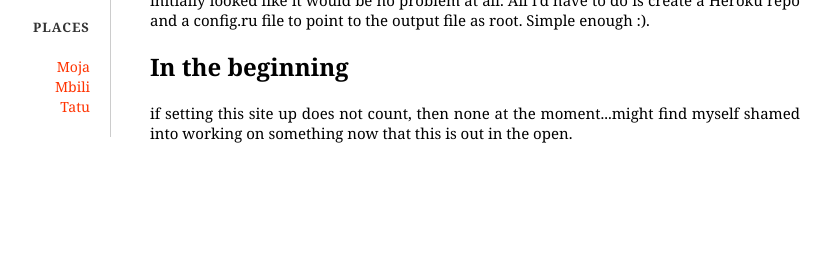
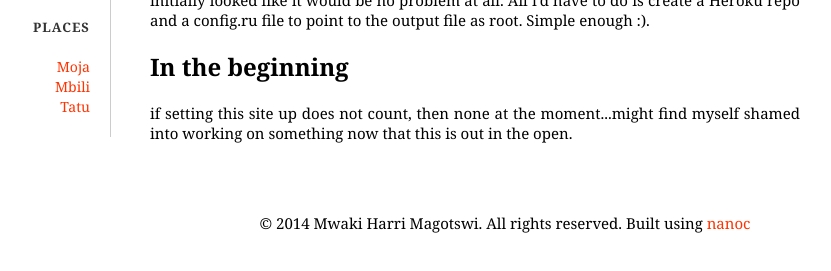
Before and after one commit to omundu/mwaki, a plain HTML site: page output/projects/index.html in a window 1280 px wide. Shown: the part 183-454 px from the top of the page, without its empty margins (130-961 px from the left). Drawn offline with Linux system fonts and the light colour scheme.

Commit message:
adding a copyright notice

```diff
--- a/content/stylesheet.css
+++ b/content/stylesheet.css
@@ -113,3 +113,13 @@ a:hover {
 
   line-height: 20px;
 }
+
+#footer {
+  padding: 30px;
+
+  width: 100%;
+}
+
+#footer p {
+  text-align: center;
+}
--- a/output/projects/index.html
+++ b/output/projects/index.html
@@ -10,15 +10,20 @@
   </head>
   <body>
     <div id="main">
+
       <h1>Projects that I'm Working on</h1>
 
 <h2>Nanoc on Heroku</h2>
 
-<p>So I've decided to take this a step further and host my little Nanoc site on Heroku. It initially looked like it would be no problem at all. All i'd have to do is create a Heroku repo and a config.ru file to point to the output file as root. Simple enough :).
+<p>So I've decided to take this a step further and host my little Nanoc site on Heroku. It initially looked like it would be no problem at all. All i'd have to do is create a Heroku repo and a config.ru file to point to the output file as root. Simple enough :).</p>
 
 <h2>In the beginning</h2>
 
 <p>if setting this site up does not count, then none at the moment...might find myself shamed into working on something now that this is out in the open.</P>
+
+      <div id="footer">
+        <p>&copy 2014 Mwaki Harri Magotswi. All rights reserved. Built using <a href="http://nanoc.ws">nanoc</a> </p>
+      </div>
     </div>
     <div id="sidebar">
       <h2>Basics</h2>
--- a/output/style.css
+++ b/output/style.css
@@ -113,3 +113,13 @@ a:hover {
 
   line-height: 20px;
 }
+
+#footer {
+  padding: 30px;
+
+  width: 100%;
+}
+
+#footer p {
+  text-align: center;
+}
```
Also changed, not shown: content/projects.html (+1 -1 lines), layouts/default.html (+5 -0 lines), output/about/index.html (+5 -0 lines), output/error/not_found/index.html (+5 -0 lines), output/index.html (+5 -0 lines).
